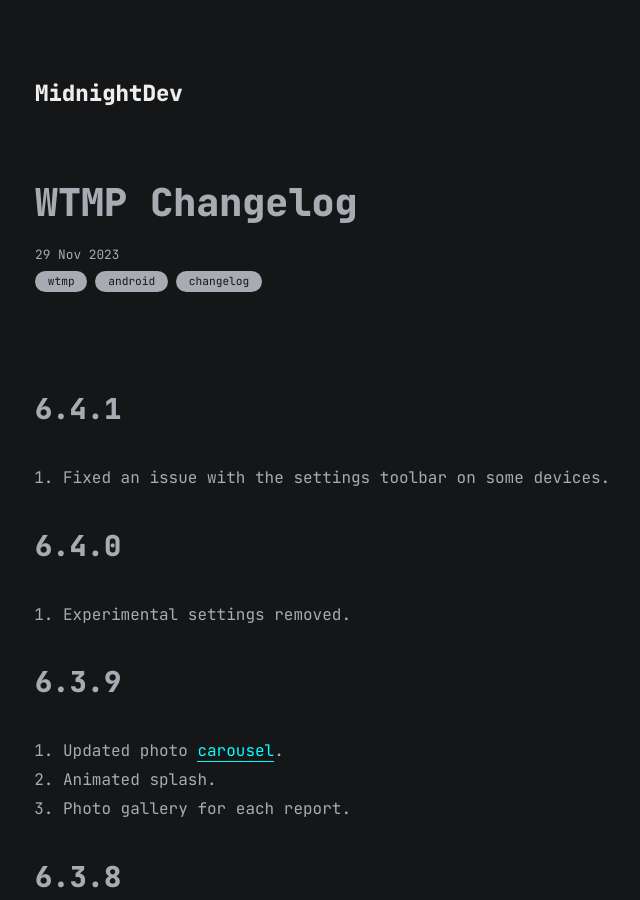
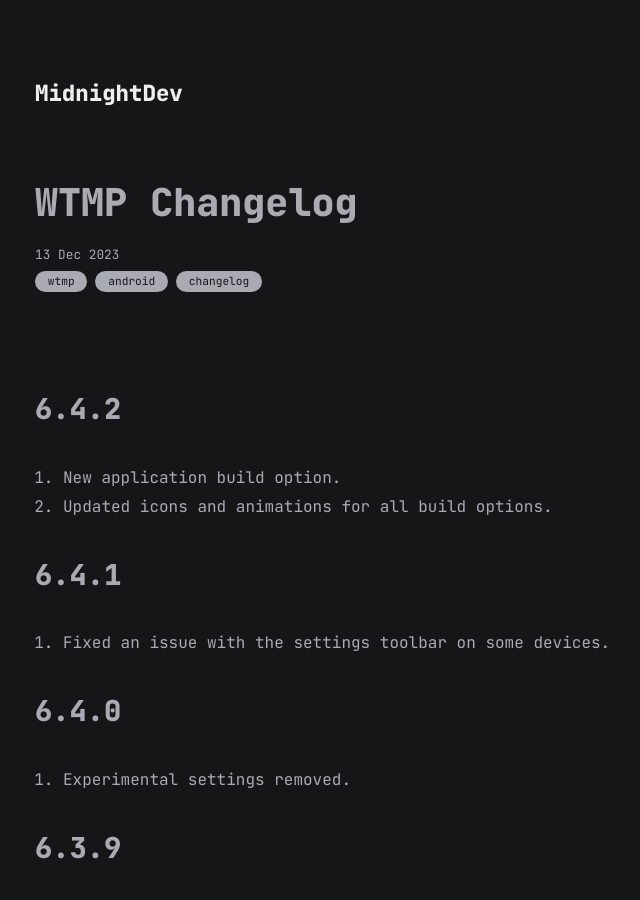
Before and after one commit to mdnghtdv/mdnghtdv.github.io, a Jekyll site: the page built from all_collections/_posts/2023-12-13-wtmp-changelog.md, in a window 1280 px wide and 900 px high. Shown: the whole window, without its empty margins (280-920 px from the left). Built offline with Jekyll 4.4.1, drawn with Linux system fonts in a browser that asks for light colours.

Commit message:
Update and rename 2023-11-29-wtmp-changelog.md to 2023-12-13-wtmp-changelog.md

```diff
--- a/all_collections/_posts/2023-11-29-wtmp-changelog.md
+++ b/all_collections/_posts/2023-12-13-wtmp-changelog.md
@@ -1,9 +1,14 @@
 ---
 layout: post
 title: WTMP Changelog
-date: 2023-11-29
+date: 2023-12-13
 categories: [wtmp, android, changelog]
 ---
+
+## 6.4.2
+
+1. New application build option.
+2. Updated icons and animations for all build options.
 
 ## 6.4.1
 
```
